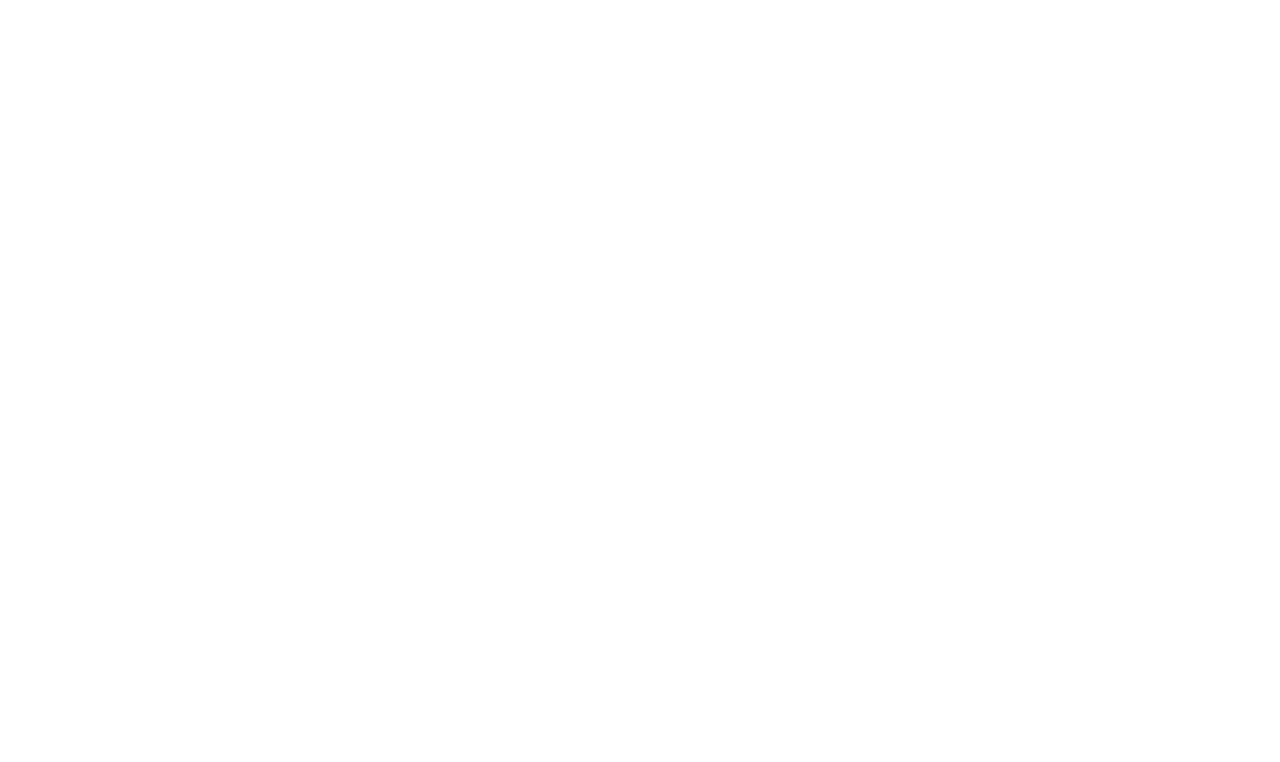
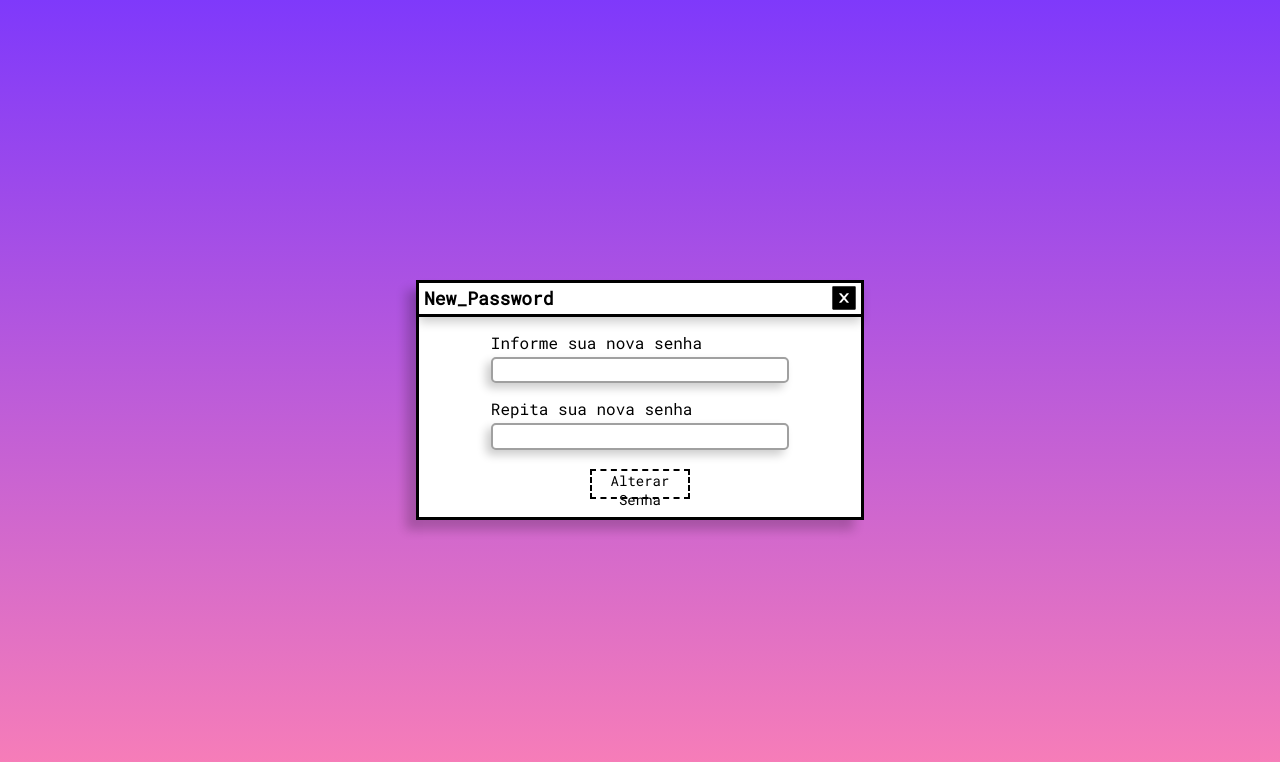
Before and after one commit to XMATHEUSX/UTFriends, a React (Vite) app: page /newpassword in a window 1280 px wide. Before the commit this address had no page. Shown: the top 762 px of the page. Built offline with nearby package versions, Linux system fonts and the light colour scheme.

Commit message:
Atualizações gerais

```diff
--- /dev/null
+++ b/src/pages/EmailValidation/emailvalidation.css
@@ -0,0 +1,171 @@
+html {
+
+    font-size: 62.5%;
+
+}
+
+.conteinerEV {
+
+    height: 100%;
+    width: 100%;
+
+    position: absolute;
+    justify-content: center;
+    align-items: center;
+    display: flex;
+    flex-direction: column;
+
+    background: linear-gradient(to bottom, #7F39FB, #FC80B5);
+}
+
+.boxEV {
+
+    width: 35%;
+    height: 30%;
+
+    align-items: center;
+    justify-content: start;
+    display: flex;
+    flex-direction: column;
+
+    border: solid;
+    border-color: #000;
+    border-width: 3px;
+
+    background-color: #FFF;
+    box-shadow: rgba(0, 0, 0, 0.2) -10px 10px 10px 0px;
+}
+
+.contentBoxEV {
+
+    width: 90%;
+    height: 70%;
+
+    display: flex;
+    align-items: center;
+    justify-content: center;
+    flex-direction: column;
+
+    padding-top: 5%;
+}
+
+.contentBoxEV p {
+
+    width: 75%;
+
+    font-size: 2em;
+    font-weight:lighter;
+
+    display: flex;
+    align-items: center;
+    justify-content: flex-start;
+
+    margin-bottom: 1%;
+}
+
+.contentBoxEV input {
+
+    width: 75%;
+    height: 35%;
+
+    display: flex;
+    align-items: center;
+    justify-content: center;
+
+    border: solid;
+    border-color: #a0a0a0;
+    border-width: 2px;
+    border-radius: 5px;
+
+    outline: none;
+
+    padding: 1%;
+
+    font-size: 1.8em;
+    font-family: 'Roboto Mono';
+
+    box-shadow: rgba(0, 0, 0, 0.2) -5px 5px 10px;
+
+    transition: transform 1.5s;
+}
+
+.contentBoxEV input:hover {
+
+    transform: scale(1.1);
+}
+
+.bottomBoxEV {
+
+    width: 90%;
+    height: 30%;
+
+    display: flex;
+    align-items: center;
+    justify-content: center;
+}
+
+.bottomBoxEV button {
+
+    width: 35%;
+    height: 45%;
+
+    border: dashed;
+    border-width: 2px;
+
+    font-size: 1.4em;
+    font-family: 'Roboto Mono';
+
+    background-color: #FFf;
+
+    transition: transform 1.5s;
+}
+
+.bottomBoxEV button:hover {
+
+    transform: scale(1.1);
+}
+
+.topBoxEV {
+
+    width: 100%;
+    height: 15%;
+
+    align-items:center;
+    display: flex;
+    justify-content: space-between;
+
+    border-width:3px;
+    border-bottom:solid;
+
+    box-shadow: rgba(0,0,0,0.2) 0px 5px 10px;
+    background-color: #FFF;
+}
+
+.topBoxEV p {
+
+    font-size: 1.8rem;
+    line-height: 1.8rem;
+
+    font-family:'Roboto Mono';
+    font-weight: bold;
+
+    padding-left: 5px;
+}
+
+.closeIconEV {
+
+    display: flex;
+    align-items: center;
+
+    border:none;
+    margin-right: 2px;
+
+    color:black;
+
+    transition: transform 0.5s;
+}
+
+.closeIconEV:hover {
+
+    transform: scale(1.15);
+}
--- /dev/null
+++ b/src/pages/EmailValidation/index.jsx
@@ -0,0 +1,53 @@
+import React, { useState } from "react";
+import { AiFillCloseSquare } from "react-icons/ai";
+import { Link } from 'react-router-dom'
+import './emailvalidation.css'
+
+export default function Useful(props) {
+
+    const [email, setEmail] = useState('')
+
+    return (
+
+        <div className="conteinerEV">
+
+            <div className="boxEV">
+
+                <div className="topBoxEV">
+
+                    <p>New_Validation</p>
+
+                    <Link to={'/signin'}>
+                        <AiFillCloseSquare
+                            size={30}
+                            className="closeIconEV"
+                            cursor={'pointer'}
+                        />
+                    </Link>
+                </div>
+
+                <div className="contentBoxEV">
+
+                    <p>Informe seu email</p>
+
+                    <input
+                        title="Email"
+                        name="Email"
+                        type="text"
+                        value={email}
+                        autoComplete="off"
+                        placeholder="@alunos.utfpr.edu.br"
+                        onChange={(e) => setEmail(e.target.value)}
+                    />
+
+                </div>
+
+                <div className="bottomBoxEV">
+
+                    <button>Enviar Confirmação</button>
+
+                </div>
+            </div>
+        </div>
+    )
+}
--- /dev/null
+++ b/src/pages/NewPassword/index.jsx
@@ -0,0 +1,66 @@
+import React, { useState } from "react";
+import { AiFillCloseSquare } from "react-icons/ai";
+import { Link } from 'react-router-dom'
+import './newpassword.css'
+
+export default function Useful(props) {
+
+    const [senha, setSenha] = useState('')
+    const [senhaRep, setSenhaRep] = useState('')
+
+    return (
+
+        <div className="conteinerNP">
+
+            <div className="boxNP">
+
+                <div className="topBoxNP">
+
+                    <p>New_Password</p>
+
+                    <Link to={'/signin'}>
+                        <AiFillCloseSquare
+                            size={30}
+                            className="closeIconNP"
+                            cursor={'pointer'}
+                        />
+                    </Link>
+                </div>
+
+                <div className="contentBoxNP">
+
+                    <p>Informe sua nova senha</p>
+
+                    <input
+                        title="Senha"
+                        name="Senha"
+                        type="password"
+                        value={senha}
+                        onChange={(e) => setSenha(e.target.value)}
+                    />
+
+                </div>
+
+                <div className="contentBoxNP">
+
+                    <p>Repita sua nova senha</p>
+
+                    <input
+                        title="Repetir Senha"
+                        name="Repetir Senha"
+                        type="password"
+                        value={senhaRep}
+                        onChange={(e) => setSenhaRep(e.target.value)}
+                    />
+
+                </div>
+
+                <div className="bottomBoxNP">
+
+                    <button>Alterar Senha</button>
+
+                </div>
+            </div>
+        </div>
+    )
+}
--- /dev/null
+++ b/src/pages/NewPassword/newpassword.css
@@ -0,0 +1,169 @@
+html {
+
+    font-size: 62.5%;
+
+}
+
+.conteinerNP {
+
+    height: 100%;
+    width: 100%;
+
+    position: absolute;
+    justify-content: center;
+    align-items: center;
+    display: flex;
+    flex-direction: column;
+
+    background: linear-gradient(to bottom, #7F39FB, #FC80B5);
+}
+
+.boxNP {
+
+    width: 35%;
+    height: 30%;
+
+    align-items: center;
+    justify-content: space-evenly;
+    display: flex;
+    flex-direction: column;
+
+    border: solid;
+    border-color: #000;
+    border-width: 3px;
+
+    background-color: #FFF;
+    box-shadow: rgba(0, 0, 0, 0.2) -10px 10px 10px 0px;
+}
+
+.contentBoxNP {
+
+    width: 90%;
+    height: 30%;
+
+    display: flex;
+    align-items: center;
+    justify-content: flex-end;
+    flex-direction: column;
+}
+
+.contentBoxNP p {
+
+    width: 75%;
+
+    font-size: 1.6em;
+    font-weight: lighter;
+
+    display: flex;
+    align-items: center;
+    justify-content: flex-start;
+
+    margin-bottom: 1%;
+}
+
+.contentBoxNP input {
+
+    width: 75%;
+    height: 40%;
+
+    display: flex;
+    align-items: center;
+    justify-content: center;
+
+    border: solid;
+    border-color: #a0a0a0;
+    border-width: 2px;
+    border-radius: 5px;
+
+    outline: none;
+
+    padding: 1%;
+
+    font-size: 1.8em;
+    font-family: 'Roboto Mono';
+
+    box-shadow: rgba(0, 0, 0, 0.2) -5px 5px 10px;
+
+    transition: transform 1.5s;
+}
+
+.contentBoxNP input:hover {
+
+    transform: scale(1.1);
+}
+
+.bottomBoxNP {
+
+    width: 90%;
+    height: 30%;
+
+    display: flex;
+    align-items: center;
+    justify-content: center;
+}
+
+.bottomBoxNP button {
+
+    width: 25%;
+    height: 45%;
+
+    border: dashed;
+    border-width: 2px;
+
+    font-size: 1.4em;
+    font-family: 'Roboto Mono';
+
+    background-color: #FFf;
+
+    transition: transform 1.5s;
+}
+
+.bottomBoxNP button:hover {
+
+    transform: scale(1.1);
+}
+
+.topBoxNP {
+
+    width: 100%;
+    height: 15%;
+
+    align-items:center;
+    display: flex;
+    justify-content: space-between;
+
+    border-width:3px;
+    border-bottom:solid;
+
+    box-shadow: rgba(0,0,0,0.2) 0px 5px 10px;
+    background-color: #FFF;
+}
+
+.topBoxNP p {
+
+    font-size: 1.8rem;
+    line-height: 1.8rem;
+
+    font-family:'Roboto Mono';
+    font-weight: bold;
+
+    padding-left: 5px;
+}
+
+.closeIconNP {
+
+    display: flex;
+    align-items: center;
+
+    border:none;
+    margin-right: 2px;
+
+    color:black;
+
+    transition: transform 0.5s;
+}
+
+.closeIconNP:hover {
+
+    transform: scale(1.15);
+}
--- a/src/pages/Signin/index.jsx
+++ b/src/pages/Signin/index.jsx
@@ -90,7 +90,7 @@
         </div>
         <div className="bottomContentSI">
 
-          <Link to={'/useful'} className="buttonLinkSI">
+          <Link to={'/emailvalidation'} className="buttonLinkSI">
 
             <button className="buttonSI">Esqueci Minha Senha</button>
 
--- a/src/pages/Useful/index.jsx
+++ /dev/null
@@ -1,15 +0,0 @@
-import React from "react";
-import './useful.css'
-import UsefulBlock from "../../components/UsefulBlock";
-
-export default function Useful(props) {
-
-    return (
-
-        <div className="conteinerU">
-
-            <UsefulBlock config={'email'}/>
-
-        </div>
-    )
-}
--- a/src/pages/Useful/useful.css
+++ /dev/null
@@ -1,19 +0,0 @@
-html {
-
-    font-size: 62.5%;
-
-}
-
-.conteinerU {
-
-    height: 100%;
-    width: 100%;
-
-    position: absolute;
-    justify-content: center;
-    align-items: center;
-    display: flex;
-    flex-direction: column;
-
-    background: linear-gradient(to bottom, #7F39FB, #FC80B5);
-}
--- a/src/router.jsx
+++ b/src/router.jsx
@@ -4,7 +4,8 @@
 import Signup from './pages/Signup'
 import Signin from './pages/Signin'
 import Feed from './pages/Feed'
-import Useful from './pages/Useful';
+import EmailValidation from './pages/EmailValidation';
+import NewPassword from './pages/NewPassword'
 
 export default function RouterApp() {
   return (
@@ -15,7 +16,8 @@
         <Route path="/signup" element={<Signup/>}/>
         <Route path="/signin" element={<Signin/>}/>
         <Route path="/feed" element={<Feed/>}/>
-        <Route path="/useful" element={<Useful/>}/>
+        <Route path="/emailvalidation" element={<EmailValidation/>}/>
+        <Route path="/newpassword" element={<NewPassword/>}/>
       </Routes>
     </BrowserRouter>
 
```
